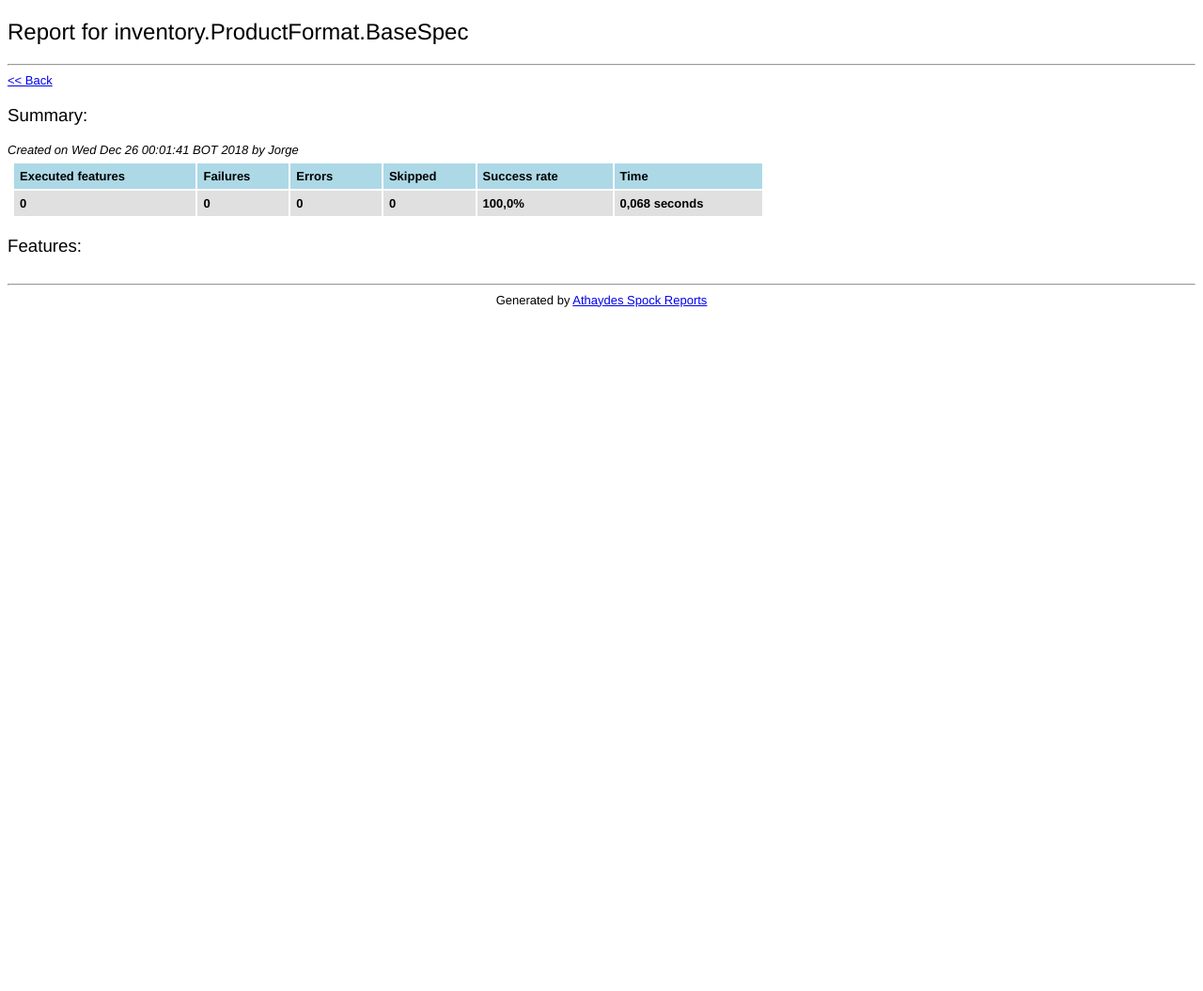
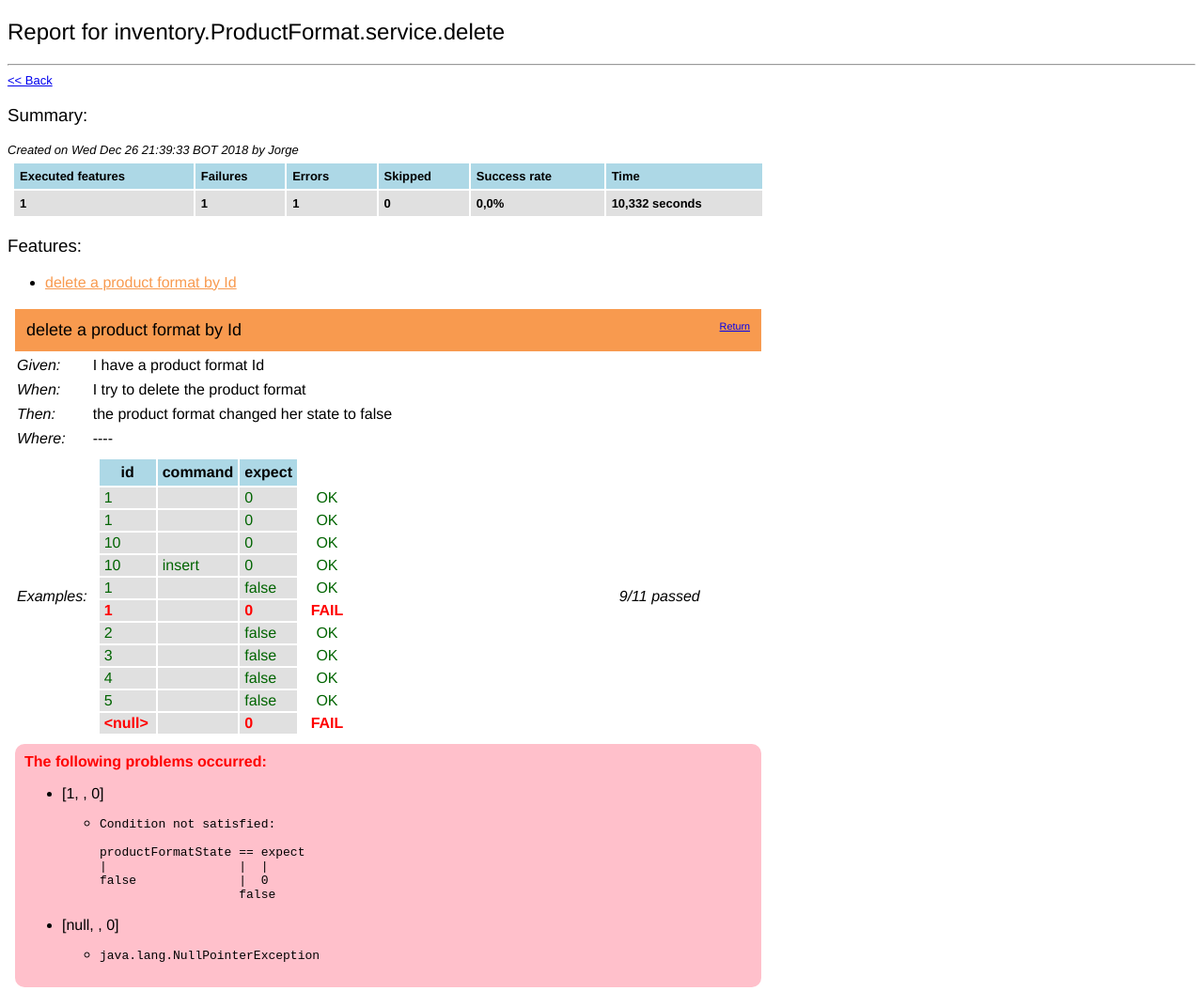
Before and after one commit to Montellanos/cerabol-spock-test, a plain HTML site: page inventory.ProductFormat.service.delete.html in a window 1280 px wide. Shown: the top 1055 px of the page at 94% size. Before the commit the page ends 800 px from the top, so only its background shows below. Drawn offline with Linux system fonts and the light colour scheme.

Commit message:
all test in product format service

```diff
--- a/aggregated_report.json
+++ b/aggregated_report.json
@@ -1 +1 @@
-{"inventory.ProductFormat.BaseSpec":{"executedFeatures":[],"ignoredFeatures":[],"stats":{"failures":0,"errors":0,"skipped":0,"totalRuns":0,"successRate":1.0,"time":68},"title":"","narrative":""},"inventory.ProductFormat.service.getAll":{"executedFeatures":["list a product format"],"ignoredFeatures":[],"stats":{"failures":0,"errors":1,"skipped":0,"totalRuns":1,"successRate":0.0,"time":14693},"title":"","narrative":""},"inventory.ProductFormat.service.getById":{"executedFeatures":["list a product format by Id"],"ignoredFeatures":[],"stats":{"failures":0,"errors":1,"skipped":0,"totalRuns":1,"successRate":0.0,"time":4383},"title":"","narrative":""},"inventory.ProductFormat.service.save":{"executedFeatures":["create a product format"],"ignoredFeatures":[],"stats":{"failures":1,"errors":1,"skipped":0,"totalRuns":1,"successRate":0.0,"time":8323},"title":"","narrative":""},"inventory.ProductFormat.service.update":{"executedFeatures":["update a product format by id"],"ignoredFeatures":[],"stats":{"failures":1,"errors":1,"skipped":0,"totalRuns":1,"successRate":0.0,"time":5128},"title":"","narrative":""}}
+{"inventory.ProductFormat.BaseSpec":{"executedFeatures":[],"ignoredFeatures":[],"stats":{"failures":0,"errors":0,"skipped":0,"totalRuns":0,"successRate":1.0,"time":84},"title":"","narrative":""},"inventory.ProductFormat.service.delete":{"executedFeatures":["delete a product format by Id"],"ignoredFeatures":[],"stats":{"failures":1,"errors":1,"skipped":0,"totalRuns":1,"successRate":0.0,"time":10332},"title":"","narrative":""},"inventory.ProductFormat.service.getAll":{"executedFeatures":["list a product format"],"ignoredFeatures":[],"stats":{"failures":0,"errors":1,"skipped":0,"totalRuns":1,"successRate":0.0,"time":22987},"title":"","narrative":""},"inventory.ProductFormat.service.getById":{"executedFeatures":["list a product format by Id"],"ignoredFeatures":[],"stats":{"failures":0,"errors":1,"skipped":0,"totalRuns":1,"successRate":0.0,"time":7463},"title":"","narrative":""},"inventory.ProductFormat.service.save":{"executedFeatures":["create a product format"],"ignoredFeatures":[],"stats":{"failures":1,"errors":1,"skipped":0,"totalRuns":1,"successRate":0.0,"time":13685},"title":"","narrative":""},"inventory.ProductFormat.service.update":{"executedFeatures":["update a product format by id"],"ignoredFeatures":[],"stats":{"failures":1,"errors":1,"skipped":0,"totalRuns":1,"successRate":0.0,"time":8926},"title":"","narrative":""}}
--- a/inventory.ProductFormat.BaseSpec.html
+++ b/inventory.ProductFormat.service.delete.html
@@ -244,14 +244,14 @@ div.footer {
 </style>
 </head>
 <body>
-<h2>Report for inventory.ProductFormat.BaseSpec</h2>
+<h2>Report for inventory.ProductFormat.service.delete</h2>
 <hr></hr>
 <div class='back-link'>
 <a href='index.html'>&lt;&lt; Back</a>
 </div>
 <div class='summary-report'>
 <h3>Summary:</h3>
-<div class='date-test-ran'>Created on Wed Dec 26 00:01:41 BOT 2018 by Jorge</div>
+<div class='date-test-ran'>Created on Wed Dec 26 21:39:33 BOT 2018 by Jorge</div>
 <table class='summary-table'>
 <thead>
 <th>Executed features</th>
@@ -263,12 +263,12 @@ div.footer {
 </thead>
 <tbody>
 <tr>
+<td>1</td>
+<td>1</td>
+<td>1</td>
 <td>0</td>
-<td>0</td>
-<td>0</td>
-<td>0</td>
-<td>100,0%</td>
-<td>0,068 seconds</td>
+<td>0,0%</td>
+<td>10,332 seconds</td>
 </tr>
 </tbody>
 </table>
@@ -280,7 +280,169 @@ div.footer {
 <col class='block-text-col'></col>
 </colgroup>
 <tbody>
-<ul id='toc'></ul>
+<ul id='toc'>
+<li>
+<a href='#-126939072' class='feature-toc-error'>delete a product format by Id</a>
+</li>
+</ul>
+<tr>
+<td colspan='10'>
+<div class='feature-description error' id='-126939072'>
+<span>delete a product format by Id</span>
+<span style='float: right; font-size: 60%;'>
+<a href='#toc'>Return</a>
+</span>
+</div>
+</td>
+</tr>
+<tr>
+<td>
+<div class='block-kind'>Given:</div>
+</td>
+<td>
+<div class='block-text'>I have a product format Id</div>
+</td>
+</tr>
+<tr>
+<td>
+<div class='block-kind'>When:</div>
+</td>
+<td>
+<div class='block-text'>I try to delete the product format</div>
+</td>
+</tr>
+<tr>
+<td>
+<div class='block-kind'>Then:</div>
+</td>
+<td>
+<div class='block-text'>the product format changed her state to false</div>
+</td>
+</tr>
+<tr>
+<td>
+<div class='block-kind'>Where:</div>
+</td>
+<td>
+<div class='block-text'>----</div>
+</td>
+</tr>
+<tr>
+<td>
+<div class='block-kind'>Examples:</div>
+</td>
+<td>
+<div class='spec-examples'>
+<table class='ex-table'>
+<thead>
+<th class='ex-header'>id</th>
+<th class='ex-header'>command</th>
+<th class='ex-header'>expect</th>
+</thead>
+<tbody>
+<tr class='ex-pass'>
+<td class='ex-value'>1</td>
+<td class='ex-value'></td>
+<td class='ex-value'>0</td>
+<td class='ex-result'>OK</td>
+</tr>
+<tr class='ex-pass'>
+<td class='ex-value'>1</td>
+<td class='ex-value'></td>
+<td class='ex-value'>0</td>
+<td class='ex-result'>OK</td>
+</tr>
+<tr class='ex-pass'>
+<td class='ex-value'>10</td>
+<td class='ex-value'></td>
+<td class='ex-value'>0</td>
+<td class='ex-result'>OK</td>
+</tr>
+<tr class='ex-pass'>
+<td class='ex-value'>10</td>
+<td class='ex-value'>insert</td>
+<td class='ex-value'>0</td>
+<td class='ex-result'>OK</td>
+</tr>
+<tr class='ex-pass'>
+<td class='ex-value'>1</td>
+<td class='ex-value'></td>
+<td class='ex-value'>false</td>
+<td class='ex-result'>OK</td>
+</tr>
+<tr class='ex-fail'>
+<td class='ex-value'>1</td>
+<td class='ex-value'></td>
+<td class='ex-value'>0</td>
+<td class='ex-result'>FAIL</td>
+</tr>
+<tr class='ex-pass'>
+<td class='ex-value'>2</td>
+<td class='ex-value'></td>
+<td class='ex-value'>false</td>
+<td class='ex-result'>OK</td>
+</tr>
+<tr class='ex-pass'>
+<td class='ex-value'>3</td>
+<td class='ex-value'></td>
+<td class='ex-value'>false</td>
+<td class='ex-result'>OK</td>
+</tr>
+<tr class='ex-pass'>
+<td class='ex-value'>4</td>
+<td class='ex-value'></td>
+<td class='ex-value'>false</td>
+<td class='ex-result'>OK</td>
+</tr>
+<tr class='ex-pass'>
+<td class='ex-value'>5</td>
+<td class='ex-value'></td>
+<td class='ex-value'>false</td>
+<td class='ex-result'>OK</td>
+</tr>
+<tr class='ex-fail'>
+<td class='ex-value'>&lt;null&gt;</td>
+<td class='ex-value'></td>
+<td class='ex-value'>0</td>
+<td class='ex-result'>FAIL</td>
+</tr>
+</tbody>
+</table>
+</div>
+</td>
+<td>
+<div class='spec-status'>9/11 passed</div>
+</td>
+</tr>
+<tr>
+<td colspan='10'>
+<div class='problem-description'>
+<div class='problem-header'>The following problems occurred:</div>
+<div class='problem-list'>
+<ul>
+<li>
+<div>[1, , 0]</div>
+<ul>
+<li>
+<pre>Condition not satisfied:<br/><br/>productFormatState == expect<br/>|                  |  |<br/>false              |  0<br/>                   false<br/></pre>
+</li>
+</ul>
+</li>
+</ul>
+<ul>
+<li>
+<div>[null, , 0]</div>
+<ul>
+<li>
+<pre>java.lang.NullPointerException</pre>
+</li>
+</ul>
+</li>
+</ul>
+</div>
+</div>
+</td>
+</tr>
 </tbody>
 </table>
 <hr></hr>
```
Also changed, not shown: index.html (+24 -14 lines), inventory.ProductFormat.service.getAll.html (+2 -2 lines), inventory.ProductFormat.service.getById.html (+2 -2 lines), inventory.ProductFormat.service.save.html (+2 -2 lines), inventory.ProductFormat.service.update.html (+11 -11 lines).
